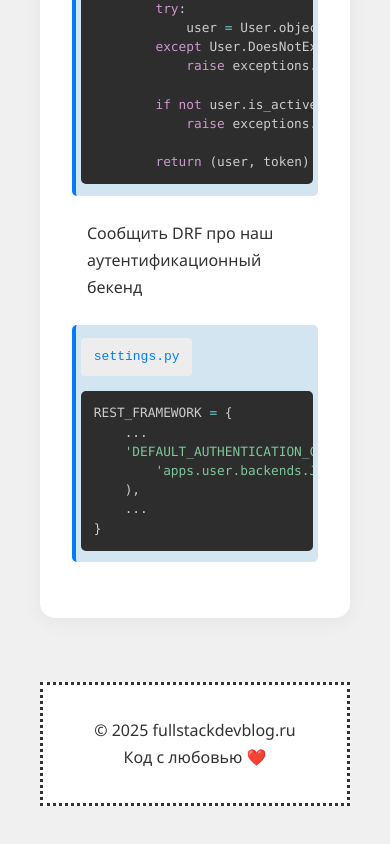
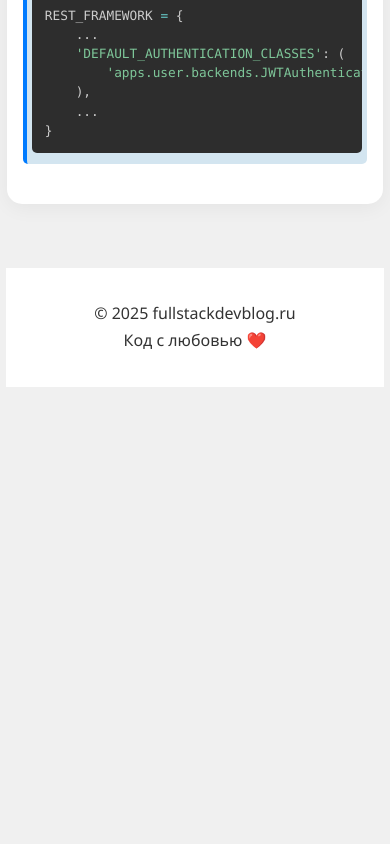
Before and after one commit to artemmj/mysite_frontend_vue, a Vue app: page /article/django_setup_jwt_auth.html in a window 390 px wide. Shown: the part 7497-8341 px from the top of the page. After the commit the page ends 7924 px from the top, so only its background shows below. Built offline with nearby package versions, Linux system fonts and the light colour scheme.

Commit message:
Стилизация, мелкие правки

```diff
--- a/src/App.vue
+++ b/src/App.vue
@@ -71,4 +71,10 @@ onMounted(async () => {
 .scroll-top:active {
   transform: scale(0.95);
 }
+@media (max-width: 768px) {
+  #app {
+    padding-left: 3px;
+    padding-right: 3px;
+  }
+}
 </style>
--- a/src/components/AppFooter.vue
+++ b/src/components/AppFooter.vue
@@ -15,7 +15,6 @@ export default {
 
 <style lang="scss" scoped>
 .footer {
-  border-style: dotted;
   background: var(--secondary);       /* Фон из переменных */
   text-align: center;                /* Выравнивание по центру */
   padding: 2rem;                     /* Внутренние отступы */
--- a/src/components/ArticleDetail.vue
+++ b/src/components/ArticleDetail.vue
@@ -137,4 +137,22 @@ pre[class*="language-"] {
   font-size: 0.8rem;
   border-radius: 5px;  /* Закругленные углы */
 }
+@media (max-width: 768px) {
+  #app {
+    padding-left: 3px;
+    padding-right: 3px;
+  }
+  .article-container {
+    /* Уменьшенные отступы и адаптивная ширина */
+    margin: 1px;
+    /* Меньшие внутренние отступы */
+    padding: 1rem;
+  }
+  .article-container ol {
+    columns: 2;
+    margin-left: 20px;
+    -webkit-columns: 2;
+    -moz-columns: 2;
+  }
+}
 </style>
```
Also changed, not shown: public/articles/python_base.html (+9 -9 lines).
